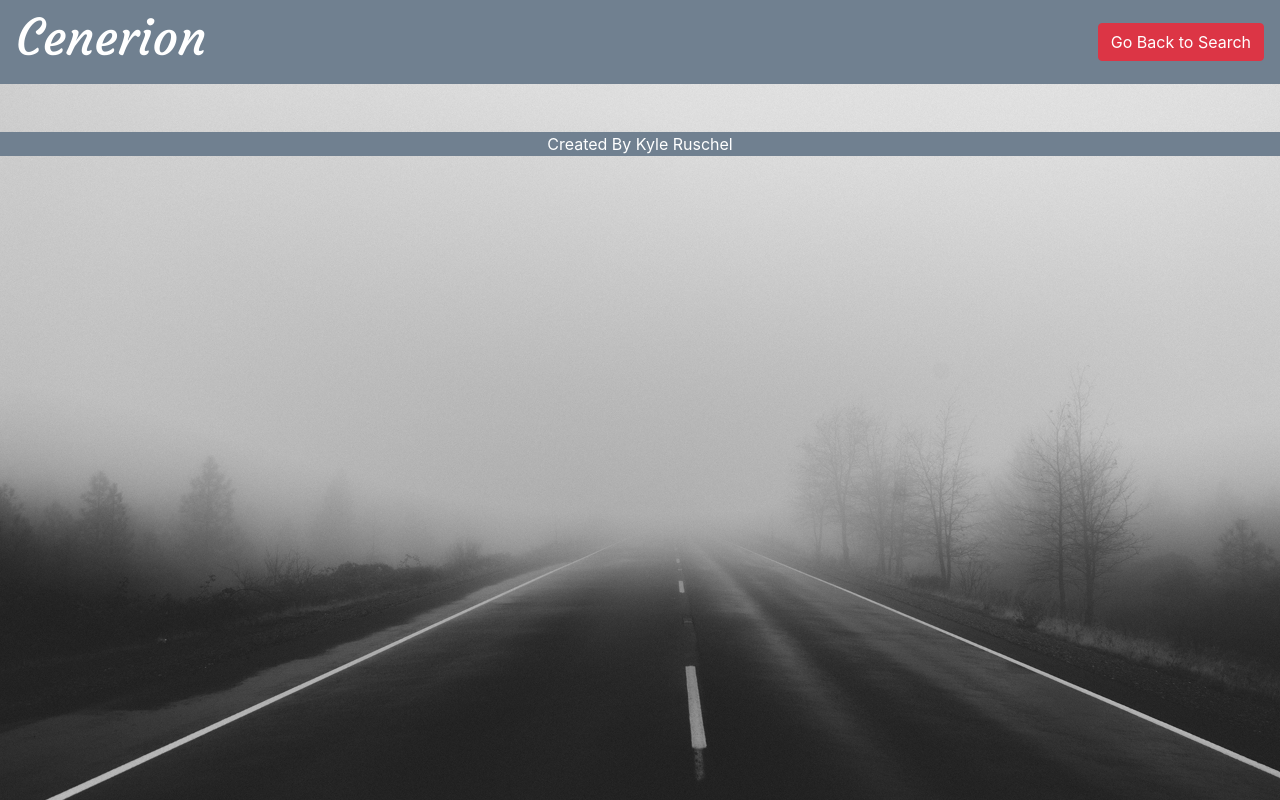
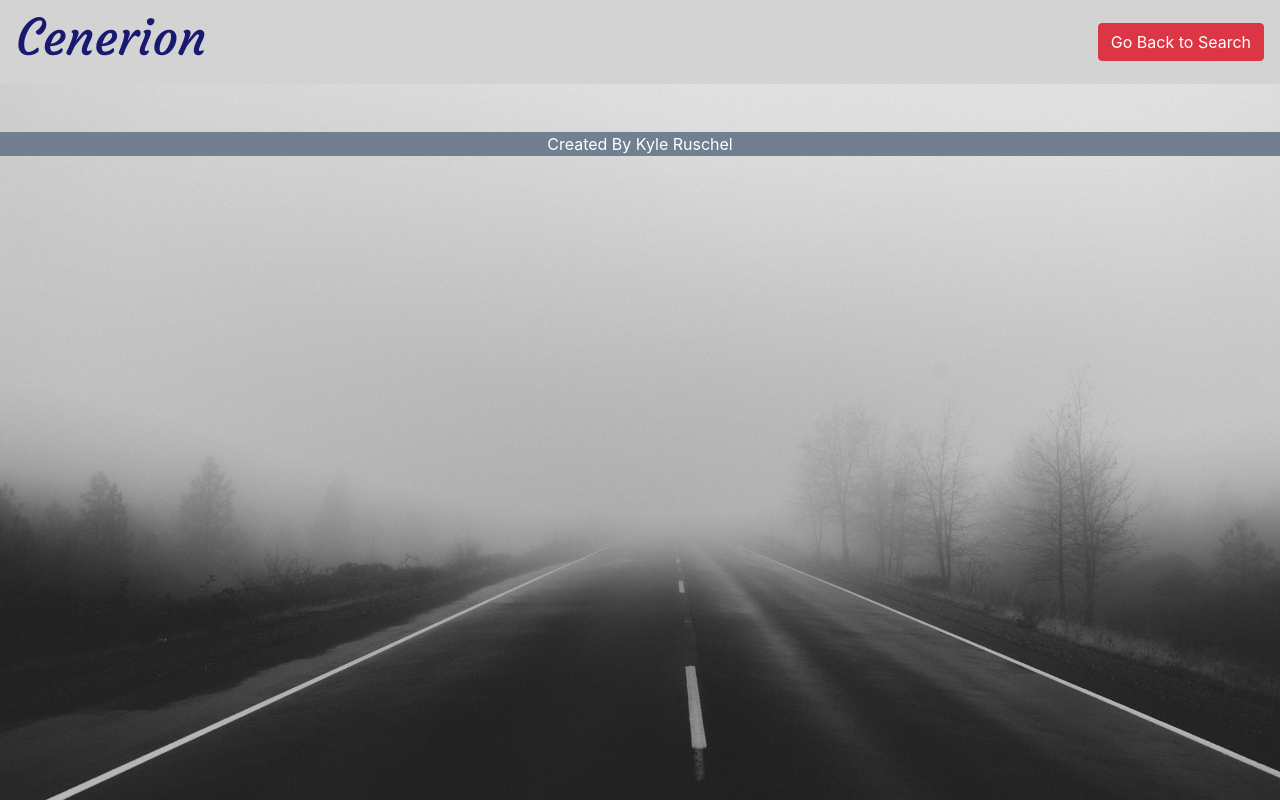
Before and after one commit to semi25nole/Cenerion, a plain HTML site: page movie.html in a window 1280 px wide. Drawn offline with nearby package versions, Linux system fonts and the light colour scheme; no server answers.

Commit message:
changed the color of the navbar and navbar title

```diff
--- a/movie.html
+++ b/movie.html
@@ -13,9 +13,9 @@
 </head>
 <body>
 
-<nav class="navbar navbar-light" style="background-color: slategray; color:white;">
+<nav class="navbar navbar-light" style="background-color: lightgrey; color:midnightblue;">
     <span>
-        <strong><h2>Cenerion</h2></strong>
+        <strong><h2 id="title">Cenerion</h2></strong>
     </span>
     <a href="index.html" class="btn btn-danger">Go Back to Search</a>
 </nav>
```
Also changed, not shown: css/style.css (line endings or trailing spaces).
